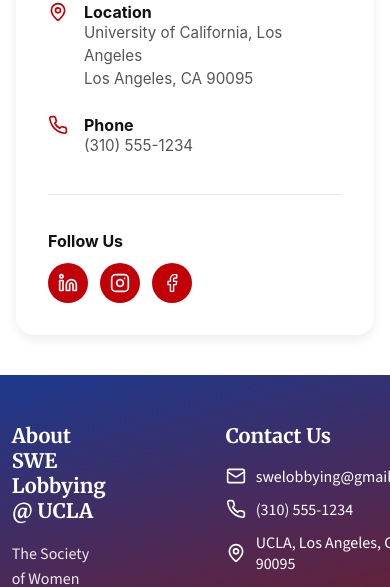
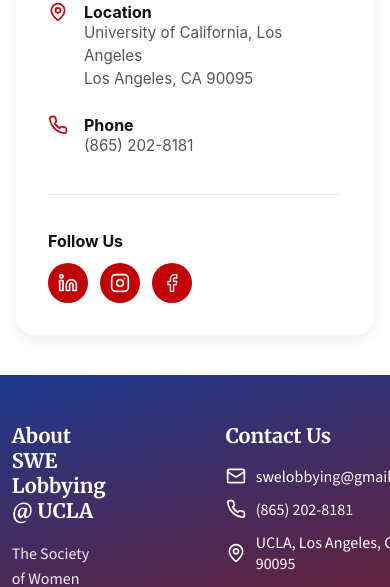
Before and after one commit to swe-ucla/lobbying-website, a React (Create React App) app: page /contact in a window 390 px wide. Shown: the part 1591-2178 px from the top of the page. Built offline with nearby package versions, Linux system fonts and the light colour scheme.

Commit message:
Added correct phone number.

```diff
--- a/src/Contact.js
+++ b/src/Contact.js
@@ -162,7 +162,7 @@
                         </svg>
                         <div>
                         <p className="info-label">Phone</p>
-                            <p>(310) 555-1234</p>
+                            <p>(865) 202-8181</p>
                         </div>
                     </div>
 
--- a/src/components/Footer.js
+++ b/src/components/Footer.js
@@ -37,7 +37,7 @@
                                 stroke="white" strokeWidth="1.66667" strokeLinecap="round" strokeLinejoin="round"
                             />
                         </svg>
-                        <span>(310) 555-1234</span>
+                        <span>(865) 202-8181</span>
                     </div>
                     {/* Location */}
                     <div className="contact-item">
```
